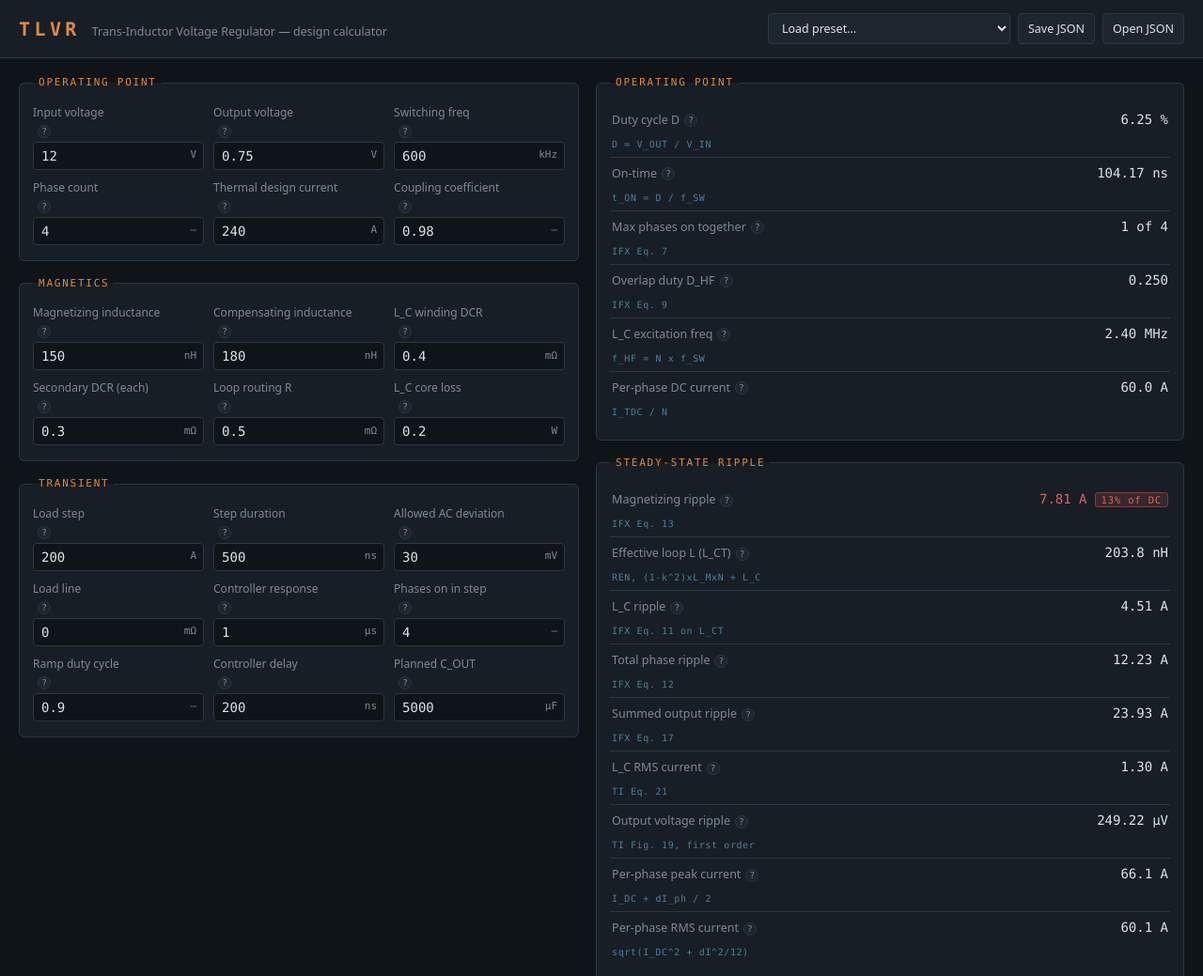
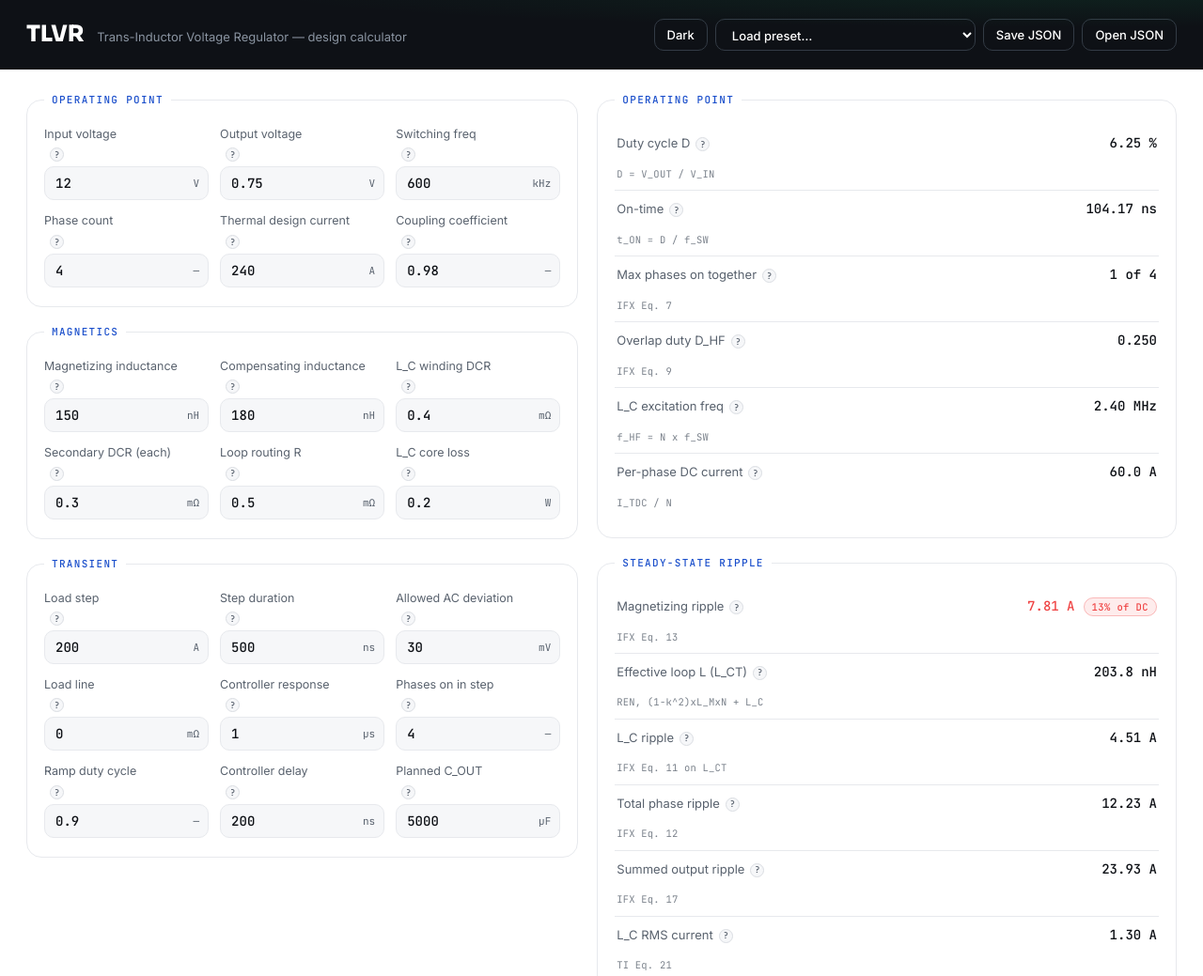
Before and after one commit to TheChipMaker/tlvr-helix, a plain HTML site: page calc/index.html in a window 1280 px wide. Shown: the top 1039 px of the page at 94% size. Drawn offline with Linux system fonts and the light colour scheme.

Commit message:
Apply brand guide colour and type system; add light/dark modes

```diff
--- a/calc/calc.js
+++ b/calc/calc.js
@@ -153,7 +153,7 @@
           { ok: gainUp > 1, label: fx(gainUp, 2) + "x buck" }) +
       row("slopedn", "Falling I_SUM slope",     eng(o.slDn, "A/s", 2),                "TI Eq. 20",
           { ok: gainDn > 1, label: fx(gainDn, 2) + "x buck" }) +
-      row("coutreq", "C_OUT required (step up)", eng(o.coutUp, "F", 2),               "TI Eq. 1") +
+      row("coutreq", "C_OUT required (step up)", eng(o.coutUp, "F", 2),               "TI Eq. 1 \u2014 no IFX/REN equivalent") +
       row(null,      "C_OUT required (release)", eng(o.coutDn, "F", 2),               "TI Eq. 1, Eq. 20 slope") +
       row("coutdelay","C_OUT for controller delay", eng(o.coutDly, "F", 2),           "IFX Eq. 32") +
       row(null,      "C_OUT governing value",   eng(o.coutNeed, "F", 2),              "max of the three",
@@ -270,6 +270,22 @@
     r.readAsText(f);
   });
 
+  /* ---- theme ---- */
+  var themeBtn = $("theme");
+  function setTheme(mode) {
+    document.documentElement.setAttribute("data-theme", mode);
+    themeBtn.textContent = mode === "dark" ? "Light" : "Dark";
+    try { localStorage.setItem("tlvr-theme", mode); } catch (e) {}
+  }
+  themeBtn.addEventListener("click", function () {
+    var now = document.documentElement.getAttribute("data-theme");
+    setTheme(now === "dark" ? "light" : "dark");
+  });
+  var saved = null;
+  try { saved = localStorage.getItem("tlvr-theme"); } catch (e) {}
+  setTheme(saved || (window.matchMedia &&
+    window.matchMedia("(prefers-color-scheme: dark)").matches ? "dark" : "light"));
+
   /* ---- boot ---- */
   decorateInputs();
   for (var i = 0; i < IDS.length; i++) {
--- a/calc/index.html
+++ b/calc/index.html
@@ -3,7 +3,10 @@
 <head>
 <meta charset="utf-8">
 <meta name="viewport" content="width=device-width, initial-scale=1">
-<title>TLVR Design Calculator — tlvr-helix</title>
+<title>TLVR Design Calculator</title>
+<link rel="preconnect" href="https://fonts.googleapis.com">
+<link rel="preconnect" href="https://fonts.gstatic.com" crossorigin>
+<link href="https://fonts.googleapis.com/css2?family=Sora:wght@600;700;800&family=Inter:wght@400;500;600&family=JetBrains+Mono:wght@400;500&display=swap" rel="stylesheet">
 <link rel="stylesheet" href="style.css">
 </head>
 <body>
@@ -14,6 +17,7 @@
     <span class="sub">Trans-Inductor Voltage Regulator &mdash; design calculator</span>
   </div>
   <div class="toolbar">
+    <button id="theme" type="button" title="Switch between light and dark">Dark</button>
     <select id="preset" title="Load a stored design">
       <option value="">Load preset&hellip;</option>
       <option value="helix">Helix — 4ph, 12V &rarr; 0.75V</option>
--- a/calc/style.css
+++ b/calc/style.css
@@ -1,156 +1,245 @@
-/* TLVR calculator — instrument-panel styling.
-   Palette borrowed from the subject's own world: graphite core, copper winding,
-   signal green / fault red. No web fonts, so this works offline from file://  */
+/* ===========================================================================
+   TLVR calculator — styling per the corporate brand guide v2.
+
+   Colour discipline, taken straight from the guide:
+     - Green (--ready) means READY / PASS only. Never decoration, never a
+       category colour, never a heading accent.
+     - Blue (--signal) means INTERACTIVE or INFO: legends, the "?" markers,
+       focus rings, tooltip rules.
+     - Red (--fault) means FAULT / STOP.
+     - Amber (--warn) means CAUTION / derate / advisory.
+   Neutrals carry all structure. Both surfaces use the same tokens.
+
+   Typography: Sora display, Inter body, JetBrains Mono for every measured
+   value. Loaded from Google Fonts with full system fallbacks so the tool
+   still works offline from file://.
+   =========================================================================== */
 
 :root{
-  --bg:#0F1418;
-  --panel:#171E25;
-  --panel2:#1D262E;
-  --line:#2B3742;
-  --ink:#DCE4EA;
-  --muted:#7B8B98;
-  --copper:#E08A3C;
-  --pass:#57B37E;
-  --fail:#E0625C;
-  --ref:#5E9FC4;
-  --mono: ui-monospace, "SF Mono", "Cascadia Mono", Menlo, Consolas, monospace;
-  --sans: system-ui, -apple-system, "Segoe UI", Roboto, sans-serif;
+  /* neutrals — cool engineered graphite */
+  --ink:       #0E1116;
+  --ink-2:     #161A20;
+  --ink-3:     #1F242C;
+  --slate:     #59626E;
+  --slate-d:   #8A94A1;
+  --line:      #E7E9ED;
+  --line-2:    #DADDE2;
+  --line-dark: #242A32;
+  --paper:     #FFFFFF;
+  --paper-2:   #F6F7F9;
+
+  /* semantic — the signature */
+  --ready:        #15B86A;
+  --ready-bright: #2BD27D;
+  --ready-deep:   #0C7A48;
+  --signal:       #2C66EA;
+  --signal-deep:  #1B4FCB;
+  --fault:        #EF4444;
+  --warn:         #F5C542;
+
+  --radius: 16px;
+  --radius-sm: 10px;
+
+  --font-display: 'Sora', system-ui, -apple-system, 'Segoe UI', sans-serif;
+  --font-body: 'Inter', system-ui, -apple-system, 'Segoe UI', Roboto, sans-serif;
+  --font-mono: 'JetBrains Mono', ui-monospace, 'SF Mono', Menlo, Consolas, monospace;
+
+  /* surface roles — light is the default */
+  --bg:        var(--paper);
+  --surface:   var(--paper);
+  --surface-2: var(--paper-2);
+  --border:    var(--line);
+  --border-2:  var(--line-2);
+  --text:      var(--ink);
+  --text-2:    var(--slate);
+  --pass:      var(--ready-deep);
+  --link:      var(--signal-deep);
 }
 
-*{box-sizing:border-box}
+:root[data-theme="dark"]{
+  --bg:        var(--ink);
+  --surface:   var(--ink-2);
+  --surface-2: var(--ink-3);
+  --border:    var(--line-dark);
+  --border-2:  #2E353E;
+  --text:      #FFFFFF;
+  --text-2:    var(--slate-d);
+  --pass:      var(--ready-bright);
+  --link:      #6E9BF2;
+}
+
+*{box-sizing:border-box; margin:0; padding:0}
 
 body{
-  margin:0;
   background:var(--bg);
-  color:var(--ink);
-  font-family:var(--sans);
-  font-size:14px;
-  line-height:1.5;
+  color:var(--text);
+  font-family:var(--font-body);
+  font-size:15px;
+  line-height:1.55;
+  -webkit-font-smoothing:antialiased;
+  text-rendering:optimizeLegibility;
 }
 
-/* ---- masthead ---- */
+/* ---------- masthead ---------- */
 .masthead{
   display:flex; align-items:center; justify-content:space-between;
-  gap:16px; flex-wrap:wrap;
-  padding:14px 20px;
-  border-bottom:1px solid var(--line);
-  background:var(--panel);
+  gap:20px; flex-wrap:wrap;
+  padding:20px 28px;
+  background:var(--ink);
+  color:#fff;
+  position:relative; overflow:hidden;
 }
-.brand{display:flex; align-items:baseline; gap:12px; flex-wrap:wrap}
+.masthead::after{
+  content:""; position:absolute; inset:0; pointer-events:none;
+  background:radial-gradient(120% 90% at 88% -10%, rgba(21,184,106,.10), transparent 55%);
+}
+.brand{display:flex; align-items:baseline; gap:14px; flex-wrap:wrap; position:relative}
 .mark{
-  font-family:var(--mono); font-size:20px; font-weight:700;
-  letter-spacing:.22em; color:var(--copper);
+  font-family:var(--font-display); font-weight:800; font-size:24px;
+  line-height:.92; letter-spacing:-.012em; color:#fff;
 }
-.sub{color:var(--muted); font-size:12.5px}
+.sub{font-size:13px; color:var(--slate-d)}
 
-.toolbar{display:flex; gap:8px; flex-wrap:wrap}
+.toolbar{display:flex; gap:8px; flex-wrap:wrap; position:relative}
 .toolbar select, .toolbar button{
-  font-family:var(--sans); font-size:12.5px;
-  background:var(--panel2); color:var(--ink);
-  border:1px solid var(--line); border-radius:4px;
-  padding:6px 10px; cursor:pointer;
+  font-family:var(--font-body); font-size:13px; font-weight:500;
+  background:transparent; color:#fff;
+  border:1px solid #333B45; border-radius:var(--radius-sm);
+  padding:7px 13px; cursor:pointer;
 }
-.toolbar button:hover, .toolbar select:hover{border-color:var(--copper)}
+.toolbar select option{background:var(--ink-2); color:#fff}
+.toolbar select:hover, .toolbar button:hover{border-color:var(--signal)}
+.toolbar select:focus-visible, .toolbar button:focus-visible{
+  outline:2px solid var(--signal); outline-offset:2px;
+}
 
-/* ---- layout ---- */
+/* ---------- layout ---------- */
 main{
   display:grid;
-  grid-template-columns:minmax(320px,1fr) minmax(340px,1.05fr);
-  gap:18px;
-  padding:18px 20px 8px;
+  grid-template-columns:minmax(320px,1fr) minmax(360px,1.05fr);
+  gap:20px;
+  padding:24px 28px 8px;
   align-items:start;
+  max-width:1400px; margin:0 auto;
 }
-.col{display:flex; flex-direction:column; gap:16px}
+.col{display:flex; flex-direction:column; gap:18px}
 
 fieldset{
-  border:1px solid var(--line); border-radius:6px;
-  background:var(--panel);
-  margin:0; padding:14px 14px 16px;
+  border:1px solid var(--border); border-radius:var(--radius);
+  background:var(--surface);
+  padding:18px 18px 20px;
 }
 legend{
-  font-family:var(--mono); font-size:11px;
-  text-transform:uppercase; letter-spacing:.16em;
-  color:var(--copper); padding:0 6px;
+  font-family:var(--font-mono); font-weight:500; font-size:11px;
+  letter-spacing:.12em; text-transform:uppercase;
+  color:var(--link);
+  padding:0 8px;
 }
 
-/* ---- input grid ---- */
-.grid{display:grid; grid-template-columns:repeat(auto-fit,minmax(150px,1fr)); gap:10px}
+/* ---------- inputs ---------- */
+.grid{display:grid; grid-template-columns:repeat(auto-fit,minmax(158px,1fr)); gap:12px}
 .grid label{
-  display:flex; flex-direction:column; gap:4px;
-  font-size:12px; color:var(--muted); position:relative;
+  display:flex; flex-direction:column; gap:5px;
+  font-size:12.5px; color:var(--text-2); position:relative;
 }
 .grid label .u{
-  position:absolute; right:8px; bottom:7px;
-  font-family:var(--mono); font-size:11px; color:var(--muted);
+  position:absolute; right:10px; bottom:9px;
+  font-family:var(--font-mono); font-size:11px; color:var(--text-2);
   pointer-events:none;
 }
 .grid input{
-  font-family:var(--mono); font-size:14px;
-  background:var(--bg); color:var(--ink);
-  border:1px solid var(--line); border-radius:4px;
-  padding:6px 40px 6px 8px; width:100%;
+  font-family:var(--font-mono); font-weight:500; font-size:14px;
+  background:var(--surface-2); color:var(--text);
+  border:1px solid var(--border); border-radius:var(--radius-sm);
+  padding:8px 44px 8px 11px; width:100%;
 }
-.grid input:focus{outline:2px solid var(--copper); outline-offset:1px; border-color:var(--copper)}
+:root[data-theme="dark"] .grid input{background:var(--ink)}
+.grid input:hover{border-color:var(--border-2)}
+.grid input:focus{
+  outline:2px solid var(--signal); outline-offset:1px;
+  border-color:var(--signal);
+}
 
-/* ---- result rows ---- */
+/* ---------- results ---------- */
 .rows{display:flex; flex-direction:column}
 .row{
   display:grid; grid-template-columns:1fr auto;
-  gap:10px; align-items:baseline;
-  padding:6px 2px; border-bottom:1px solid var(--line);
+  gap:12px; align-items:baseline;
+  padding:9px 2px; border-top:1px solid var(--border);
 }
-.row:last-child{border-bottom:none}
-.row .name{font-size:12.5px; color:var(--muted)}
-.row .val{font-family:var(--mono); font-size:14px; text-align:right; white-space:nowrap}
+.row:first-child{border-top:none}
+.row .name{font-size:13px; color:var(--text-2)}
+.row .val{
+  font-family:var(--font-mono); font-weight:500; font-size:14px;
+  text-align:right; white-space:nowrap; color:var(--text);
+}
 .row .ref{
-  grid-column:1/-1; font-family:var(--mono); font-size:10px;
-  color:var(--ref); letter-spacing:.06em; opacity:.75; margin-top:-2px;
+  grid-column:1/-1;
+  font-family:var(--font-mono); font-weight:400; font-size:10.5px;
+  color:var(--text-2); opacity:.8; margin-top:1px; letter-spacing:.02em;
 }
 
-/* pass / fail chips */
+/* pass / fail chips — green only ever means pass */
 .chip{
-  font-family:var(--mono); font-size:10.5px; padding:1px 6px;
-  border-radius:3px; margin-left:8px; letter-spacing:.08em;
+  font-family:var(--font-mono); font-weight:500; font-size:10.5px;
+  padding:2px 8px; border-radius:999px; margin-left:9px; letter-spacing:.04em;
 }
-.chip.ok{background:rgba(87,179,126,.15); color:var(--pass); border:1px solid rgba(87,179,126,.4)}
-.chip.no{background:rgba(224,98,92,.15); color:var(--fail); border:1px solid rgba(224,98,92,.4)}
-.val.ok{color:var(--pass)} .val.no{color:var(--fail)}
+.chip.ok{
+  background:rgba(21,184,106,.12); color:var(--pass);
+  border:1px solid rgba(21,184,106,.30);
+}
+.chip.no{
+  background:rgba(239,68,68,.10); color:var(--fault);
+  border:1px solid rgba(239,68,68,.30);
+}
+.val.ok{color:var(--pass)}
+.val.no{color:var(--fault)}
 
-/* ---- the "?" marker ---- */
+/* ---------- the "?" marker — interactive, so Signal blue ---------- */
 .q{
   display:inline-flex; align-items:center; justify-content:center;
-  width:14px; height:14px; margin-left:5px;
-  border:1px solid var(--line); border-radius:50%;
-  font-family:var(--mono); font-size:9.5px; line-height:1;
-  color:var(--muted); background:var(--panel2);
+  width:15px; height:15px; margin-left:6px;
+  border:1px solid var(--border-2); border-radius:50%;
+  font-family:var(--font-mono); font-weight:500; font-size:9.5px; line-height:1;
+  color:var(--text-2); background:var(--surface-2);
   cursor:help; vertical-align:middle; user-select:none;
 }
-.q:hover, .q:focus{border-color:var(--copper); color:var(--copper); outline:none}
+.q:hover{border-color:var(--signal); color:var(--link); background:rgba(44,102,234,.08)}
+.q:focus-visible{outline:2px solid var(--signal); outline-offset:2px}
 
-/* ---- tooltip ---- */
+/* ---------- tooltip ---------- */
 #tip{
-  position:absolute; z-index:50; max-width:320px;
-  background:var(--panel2); border:1px solid var(--copper);
-  border-radius:6px; padding:10px 12px;
-  box-shadow:0 8px 24px rgba(0,0,0,.55);
-  font-size:12.5px; line-height:1.5;
+  position:absolute; z-index:50; max-width:340px;
+  background:var(--surface); color:var(--text);
+  border:1px solid var(--border);
+  border-left:3px solid var(--signal);
+  border-radius:0 var(--radius-sm) var(--radius-sm) 0;
+  padding:14px 17px;
+  box-shadow:0 10px 30px rgba(14,17,22,.16);
+  font-size:13px; line-height:1.55;
 }
+:root[data-theme="dark"] #tip{box-shadow:0 10px 30px rgba(0,0,0,.55)}
 #tip h4{
-  margin:0 0 5px; font-family:var(--mono); font-size:11.5px;
-  letter-spacing:.06em; color:var(--copper); font-weight:600;
+  font-family:var(--font-display); font-weight:600; font-size:14px;
+  margin-bottom:6px; color:var(--text);
 }
-#tip p{margin:0; color:var(--ink)}
+#tip p{color:var(--text-2)}
 #tip .src{
-  display:block; margin-top:7px; font-family:var(--mono);
-  font-size:10px; color:var(--ref); letter-spacing:.06em;
+  display:block; margin-top:10px;
+  font-family:var(--font-mono); font-size:10.5px;
+  color:var(--link); letter-spacing:.04em;
 }
 
+/* ---------- footer ---------- */
 footer{
-  padding:16px 20px 28px; color:var(--muted);
-  font-size:11.5px; max-width:900px;
+  padding:28px; margin:12px auto 0;
+  color:var(--text-2); font-size:12.5px;
+  max-width:1400px;
+  border-top:1px solid var(--border);
 }
 
-@media (max-width:820px){
+/* ---------- responsive ---------- */
+@media (max-width:860px){
   main{grid-template-columns:1fr}
 }
 @media (prefers-reduced-motion:reduce){
```
Also changed, not shown: 1 other file.
